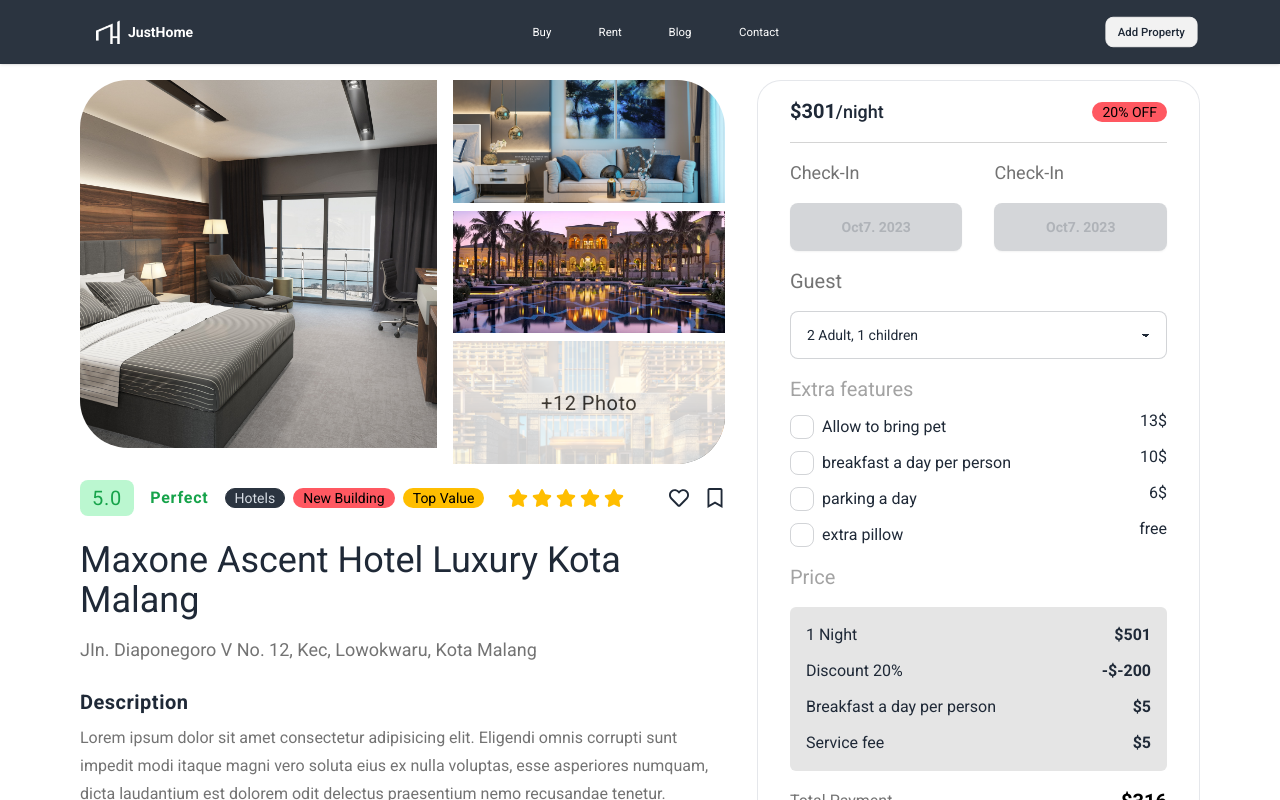
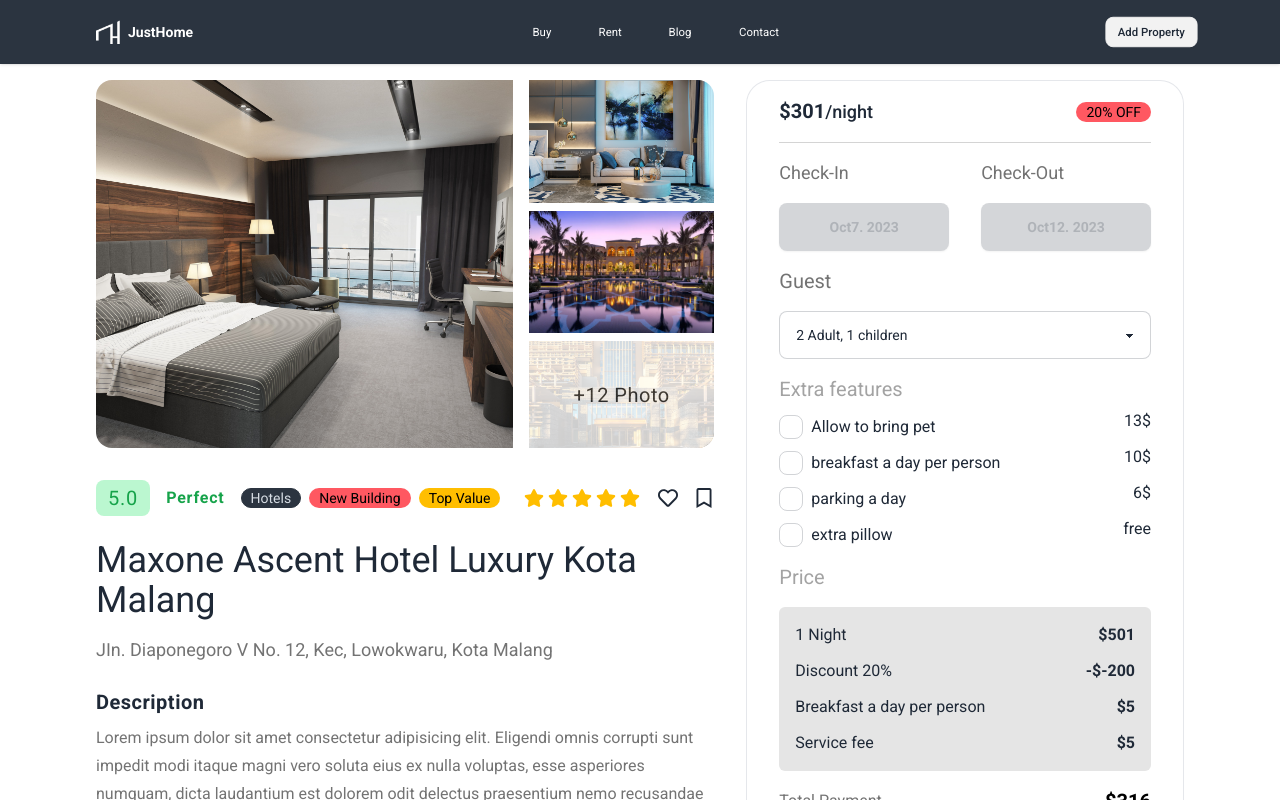
Before and after one commit to faroukq1/Just-Home, a React (Vite) app: page /property in a window 1280 px wide. Shown: the top 800 px of the page. Built offline with nearby package versions, Linux system fonts and the light colour scheme.

Commit message:
#25 fix buy page layout

```diff
--- a/src/component/products/PropertyDescription.tsx
+++ b/src/component/products/PropertyDescription.tsx
@@ -25,9 +25,9 @@ const PropertyDescription = () => {
           dignissimos quaerat aliquid!
         </p>
       </div>
-      <div className="flex flex-col gap-4">
+      <div className="flex flex-col gap-6">
         <h3 className="text-xl font-bold tracking-wide">Hotel features</h3>
-        <div className="flex w-[70%] justify-between">
+        <div className="flex justify-between">
           <span className="flex items-center gap-2 text-md text-neutral-500">
             <FaWifi className="text-2xl" /> Wifi
           </span>
--- a/src/component/products/PropertyImages.tsx
+++ b/src/component/products/PropertyImages.tsx
@@ -5,27 +5,27 @@ import hotel4 from "../../assets/modernhotel4.webp";
 const PropertyImages = () => {
   return (
     <div className="flex gap-4 h-[46%]">
-      <div className="flex-1">
+      <div>
         <img
           src={hotel1}
           alt="hotel2"
-          className="object-cover w-full h-full rounded-l-[3rem]"
+          className="object-cover w-full h-full rounded-l-[1rem]"
         />
       </div>
       <div style={{ flexGrow: "0.15" }} className="flex flex-col gap-2 h-full">
         <img
           src={hotel2}
           alt="hotel2"
-          className="object-cover w-full h-1/3 rounded-tr-[3rem]"
+          className="object-cover w-full h-1/3 rounded-tr-[1rem]"
         />
         <img src={hotel3} alt="hotel2" className="object-cover  h-1/3" />
         <div className="w-full h-1/3 relative">
           <img
             src={hotel4}
             alt="hotel4"
-            className="w-full h-full object-cover rounded-br-[3rem]"
+            className="w-full h-full object-cover rounded-br-[1rem]"
           />
-          <div className="bg-white opacity-80 w-full h-full absolute z-[10] rounded-br-[3rem] top-0 right-0 flex justify-center items-center">
+          <div className="bg-white opacity-80 w-full h-full absolute z-[10] rounded-br-[1rem] top-0 right-0 flex justify-center items-center">
             <p className="capitalize text-neutral-800 text-xl tracking-wide">
               +12 photo
             </p>
--- a/src/component/products/PropertyPayment.tsx
+++ b/src/component/products/PropertyPayment.tsx
@@ -60,8 +60,8 @@ const PropertyPayment = () => {
           <span className="btn btn-disabled">Oct7. 2023</span>
         </div>
         <div className="grid gap-4 flex-1">
-          <h3 className="text-lg text-neutral-500">Check-In</h3>
-          <span className="btn btn-disabled">Oct7. 2023</span>
+          <h3 className="text-lg text-neutral-500">Check-Out</h3>
+          <span className="btn btn-disabled">Oct12. 2023</span>
         </div>
       </div>
       <div></div>
@@ -104,7 +104,7 @@ const PropertyPayment = () => {
       </div>
       <div className="mt-4">
         <h3 className="flex justify-between items-center text-neutral-500">
-          Total Payment{" "}
+          Total Payment
           <span className="font-bold text-xl text-black">$316</span>
         </h3>
         <button
--- a/src/pages/PropertyInfo.tsx
+++ b/src/pages/PropertyInfo.tsx
@@ -2,7 +2,7 @@ import { PropertyDetails, PropertyPayment } from "../component";
 
 const PropertyInfo = () => {
   return (
-    <div className="px-20 pt-20 flex gap-8">
+    <div className="py-20 align-element flex gap-8">
       <PropertyDetails />
       <PropertyPayment />
     </div>
```
